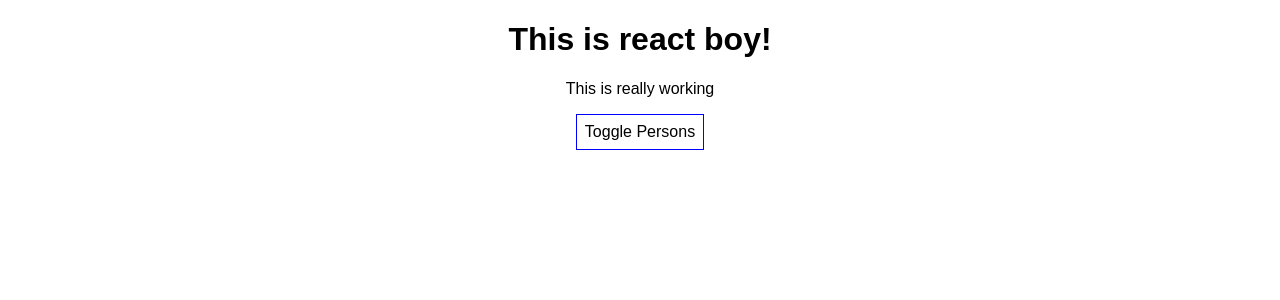
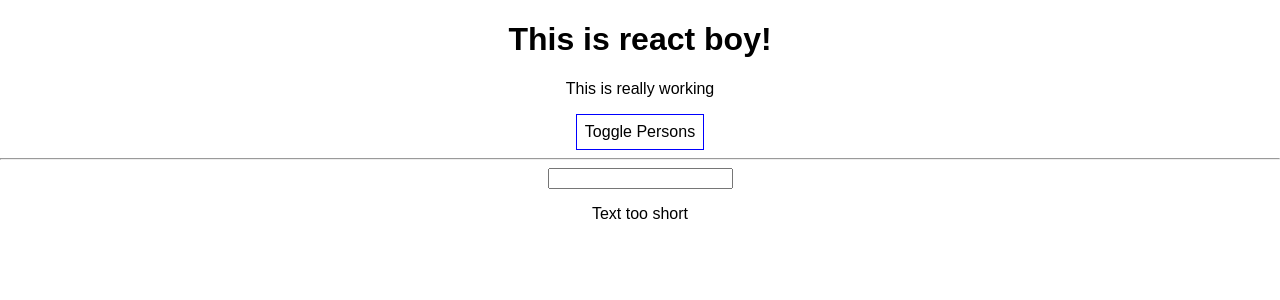
Before and after one commit to humphrey-mutuma/Reactjs_course, a React (Create React App) app: page / in a window 1280 px wide. Shown: the top 300 px of the page. Built offline with nearby package versions, Linux system fonts and the light colour scheme.

Commit message:
Conditional rendering using Ternary operator

```diff
--- a/src/App.js
+++ b/src/App.js
@@ -1,6 +1,7 @@
 import React, { Component } from 'react';
 import './App.css';
 import Person from './Person/Person'
+import Validation from './ValidationComponent/ValidationComponent'
 
 class App extends Component {
 
@@ -12,6 +13,7 @@ class App extends Component {
     ],
     otherState:'some other state',
     showPersons: false,
+    userInput:''
   }
 
   nameChangeHandler = (event, id) => {
@@ -45,6 +47,12 @@ class App extends Component {
     this.setState( { showPersons: !doesShow } );
   }
 
+  inputChangedHandler = (event) => {
+    this.setState({
+      userInput: event.target.value
+    })
+  }
+
   render() {
     const style = {
       backgroundColor:'white',
@@ -74,6 +82,8 @@ class App extends Component {
       </div>
      )
   }
+
+
     return (
       <div className="App">
         <h1>This is react boy!</h1>
@@ -83,6 +93,15 @@ class App extends Component {
           onClick={this.togglePersonsHandler}>Toggle Persons</button>
 
          {persons}
+          <hr/>
+         <input
+              type="text"
+              onChange={this.inputChangedHandler}
+              value={this.state.userInput}
+          />
+          <p>{this.state.userInput}</p>
+
+          <Validation inputLenth= {this.state.userInput.length} />
       </div>
     );
   }
--- /dev/null
+++ b/src/ValidationComponent/ValidationComponent.js
@@ -0,0 +1,15 @@
+import React from 'react'
+
+const validation = (props) => {
+    return(
+        <div>
+            {
+                props.inputLenth > 5 ?
+                <p>Text long enough</p>:
+                <p>Text too short</p>
+            }
+        </div>
+    );
+};
+
+export default validation;
```
